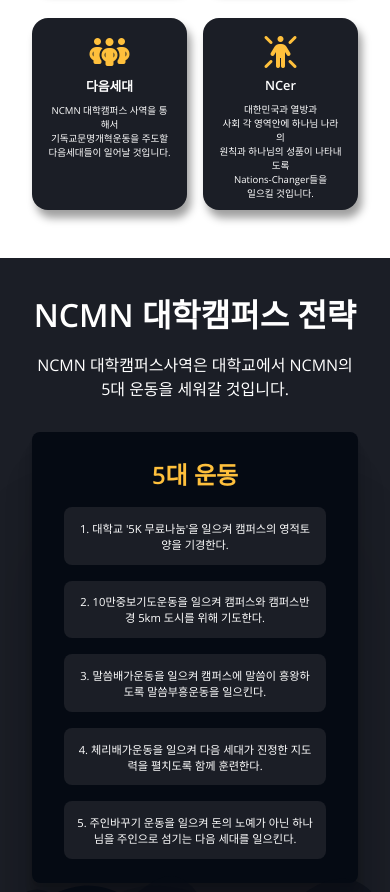
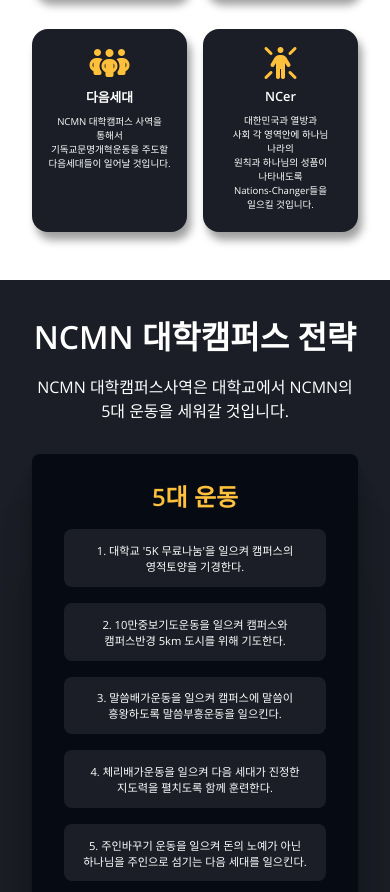
Before and after one commit to Dole-Dole/NCMN, a plain HTML site: page index.html in a window 390 px wide. Shown: the part 807-1699 px from the top of the page. Drawn offline with nearby package versions, Linux system fonts and the light colour scheme.

Commit message:
2024-01-16 줄바꿈 css 수정

```diff
--- a/css/style.css
+++ b/css/style.css
@@ -288,6 +288,10 @@
   margin-bottom: 0.75rem;
 }
 
+.vision__content {
+  word-break: keep-all;
+}
+
 .vision:hover .vision__icon {
   transform: rotate(-15deg) scale(1.1);
 }
@@ -340,6 +344,7 @@
 
   .vision__content {
     font-size: 0.6rem;
+    padding-bottom: 0.7rem;
   }
 
   .vision:hover .vision__icon {
@@ -372,6 +377,7 @@
   position: relative;
   background-color: var(--color-primary-variant);
   color: var(--color-text);
+  word-break: keep-all;
 }
 
 #skills::after {
```
